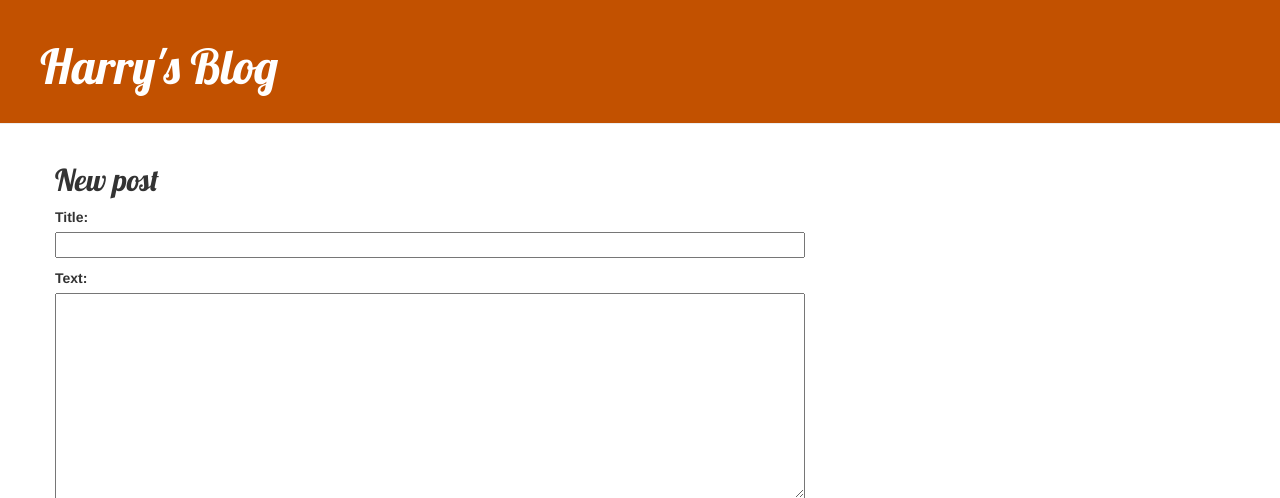
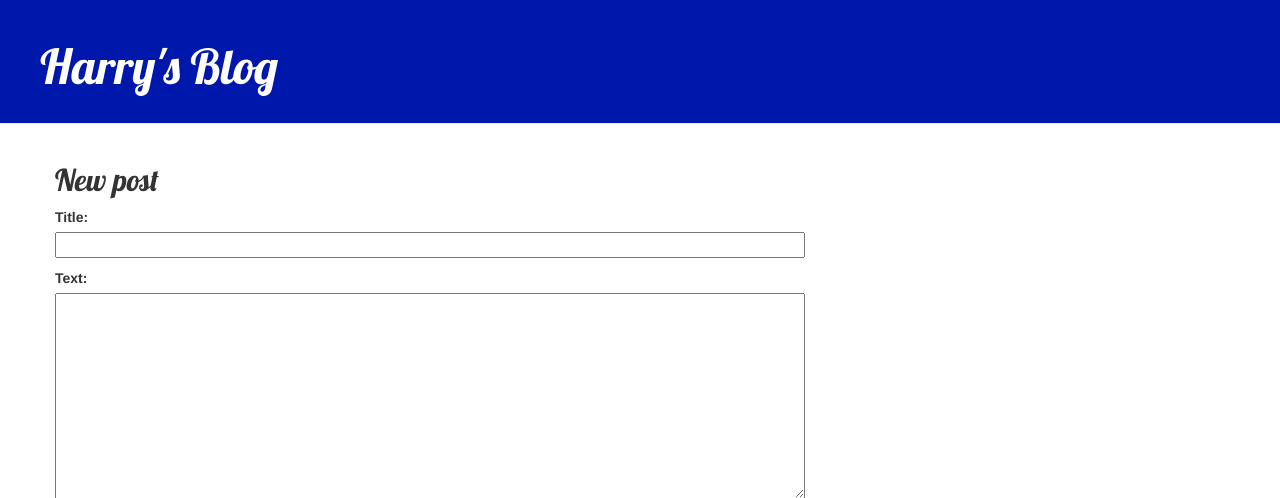
Before and after one commit to han835/my-first-blog, a Django app: page /post/new/ in a window 1280 px wide. Shown: the top 498 px of the page. Run offline with Django 3.2, Linux system fonts and the light colour scheme; some libraries are stand-ins or nearby versions.

Commit message:
Changing header colour

```diff
--- a/blog/static/css/blog.css
+++ b/blog/static/css/blog.css
@@ -1,5 +1,5 @@
 .page-header {
-    background-color: #C25100;
+    background-color: #0017AB;
     margin-top: 0;
     padding: 20px 20px 20px 40px;
 }
```
